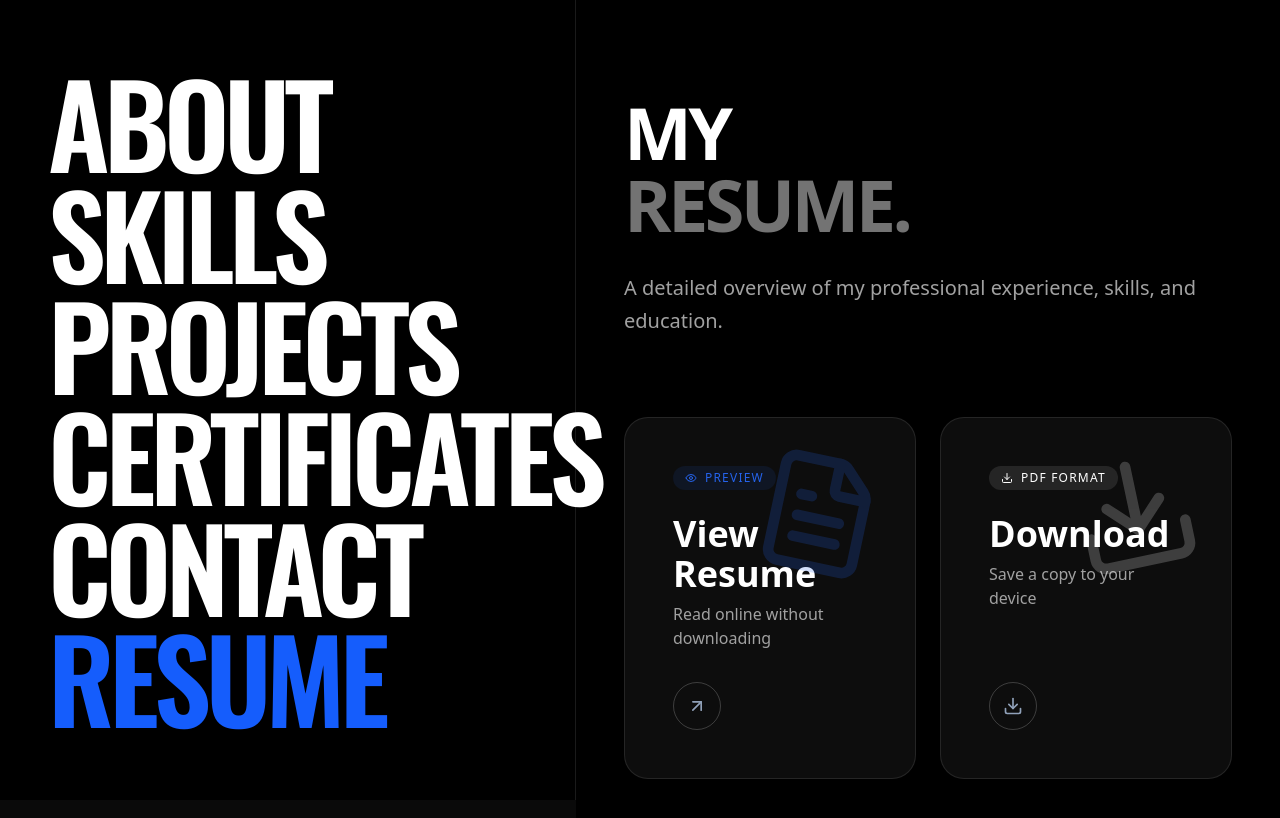
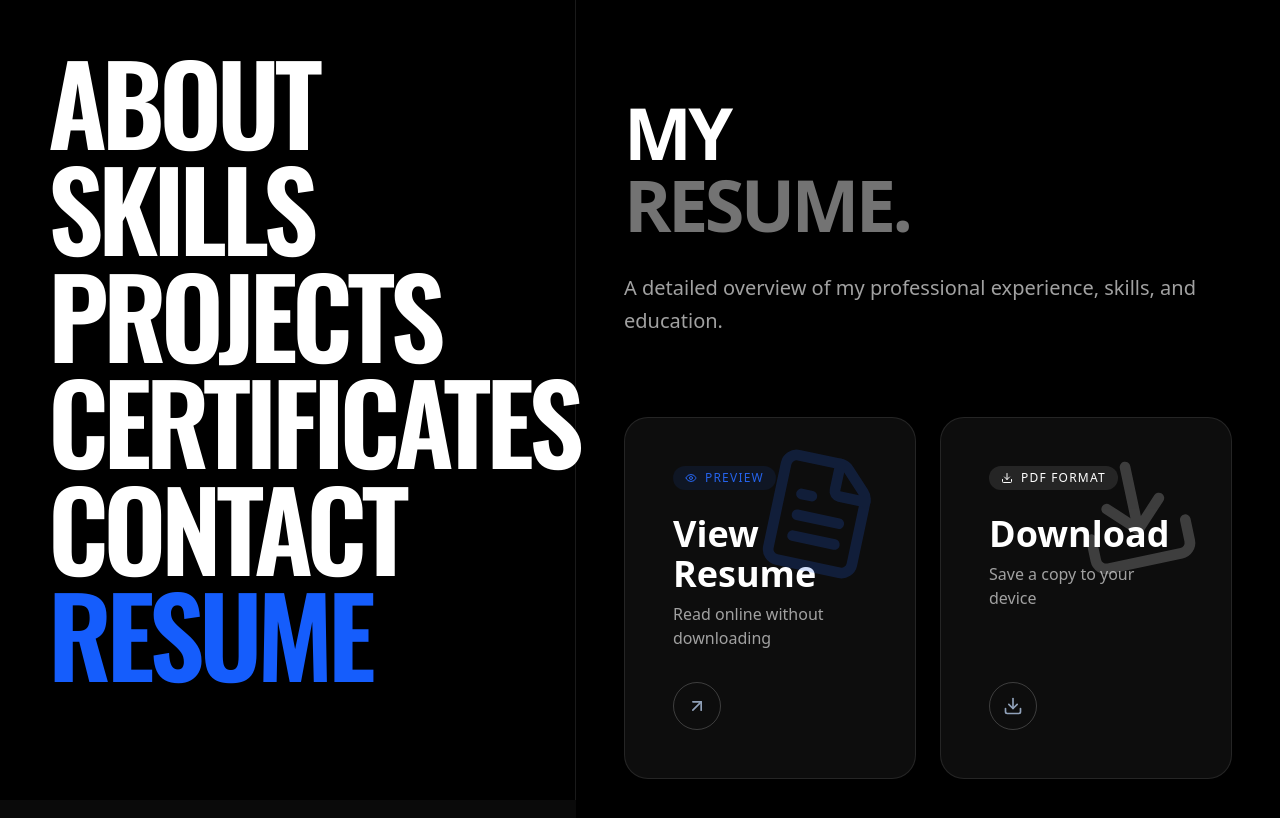
Before and after one commit to ShubhamModi032006/Portfolio-v3, a Next.js app in the folder my-app/: page /resume in a window 1280 px wide. Shown: the top 818 px of the page. Built offline with nearby package versions, Linux system fonts and the light colour scheme.

Commit message:
feat: Implement a new Sidebar navigation and a dedicated Resume component for viewing and downloading.

```diff
--- a/my-app/src/components/Resume.tsx
+++ b/my-app/src/components/Resume.tsx
@@ -7,8 +7,8 @@ export default function Resume() {
     const [isResumeOpen, setIsResumeOpen] = useState(false);
 
     // Resume URLs - Using the one provided in the request
-    const resumeUrl = "https://drive.google.com/file/d/1Y3xLQZPY8RYeQ_CNiWjOWVmiCN2_i7Mu/preview";
-    const downloadUrl = "https://drive.google.com/u/0/uc?id=1Y3xLQZPY8RYeQ_CNiWjOWVmiCN2_i7Mu&export=download";
+    const resumeUrl = "https://drive.google.com/file/d/1BfYgUkAdIRLwzO08L5nPJn9AOkeKVkcO/preview";
+    const downloadUrl = "https://drive.google.com/u/0/uc?id=1BfYgUkAdIRLwzO08L5nPJn9AOkeKVkcO&export=download";
 
     return (
         <section id="resume" className="min-h-screen py-24 bg-black relative flex flex-col justify-center">
--- a/my-app/src/components/Sidebar.tsx
+++ b/my-app/src/components/Sidebar.tsx
@@ -37,7 +37,7 @@ export default function Sidebar() {
     }, [isOpen]);
 
     const SidebarContent = () => (
-        <div className="flex h-full w-full flex-col justify-between p-6 lg:p-12">
+        <div className="flex  w-full flex-col justify-between p-6 lg:p-12">
             {/* Mobile Header in Overlay */}
             <div className="flex w-full items-center justify-between lg:hidden mb-12">
                 <span className="font-oswald text-xl font-bold tracking-tighter text-white">
@@ -65,7 +65,7 @@ export default function Sidebar() {
                                 <Link
                                     href={item.href}
                                     className={clsx(
-                                        "block font-oswald text-5xl font-semibold uppercase leading-[1.1] tracking-tighter sm:text-7xl lg:text-[7.15rem] lg:leading-[0.97]",
+                                        "block font-oswald text-5xl font-semibold uppercase leading-[1.1] tracking-tighter sm:text-7xl lg:text-[6.86rem] lg:leading-[0.97]",
                                         "transition-colors duration-300",
                                         isActive
                                             ? "text-blue-600"
```
